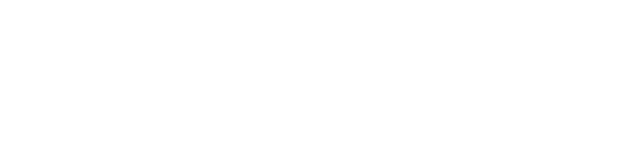
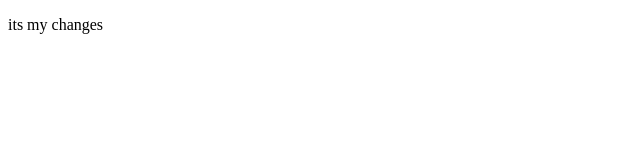
Before and after one commit to msh-ds/git-tourial, a plain HTML site: page dashboard.html in a window 1280 px wide. Shown: the whole page, without its empty margins (0-640 px from the left). Drawn offline with Linux system fonts and the light colour scheme.

Commit message:
dashboard created

```diff
--- a/dashboard.html
+++ b/dashboard.html
@@ -6,6 +6,6 @@
     <title>Document</title>
 </head>
 <body>
-
+    <p>its my changes</p>
 </body>
 </html>
```
